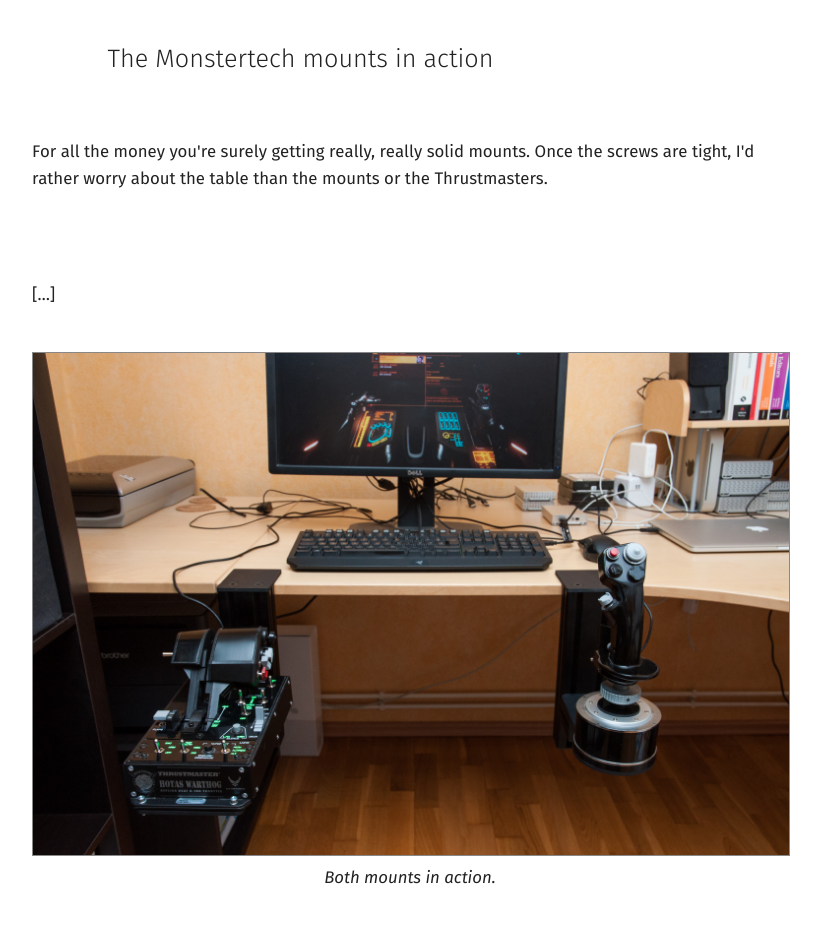
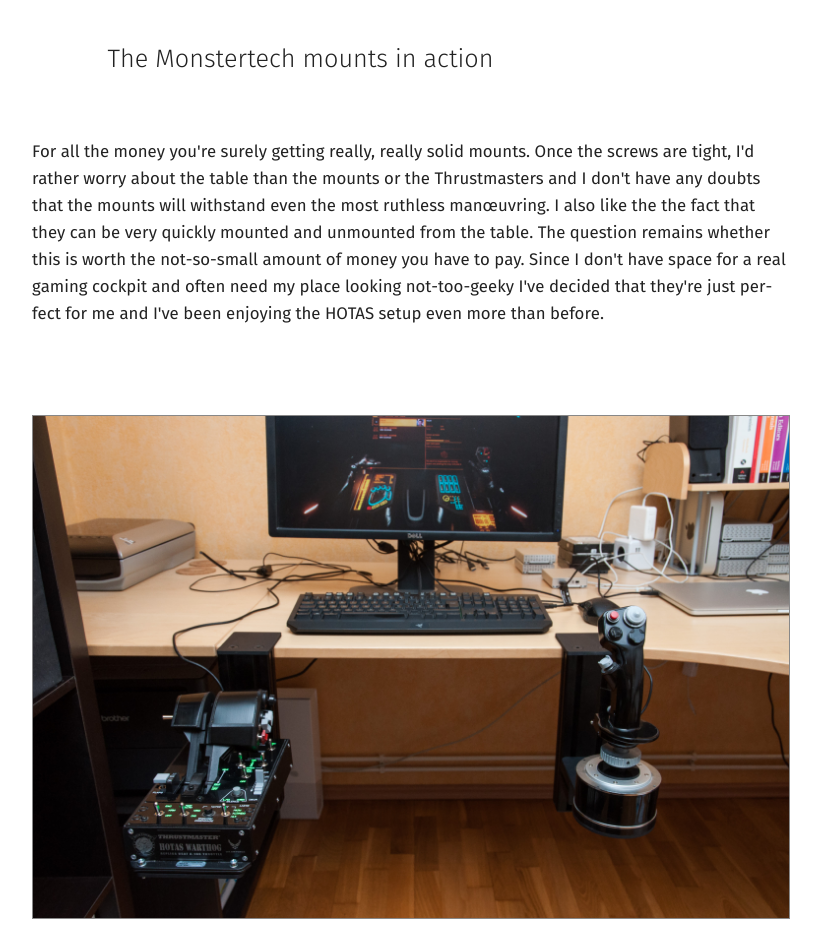
Before and after one commit to Azyron/azyron.github.io, a plain HTML site: page monstertech-mounts/index.html in a window 1280 px wide. Shown: the part 6040-6971 px from the top of the page, without its empty margins (230-1051 px from the left). Drawn offline with Linux system fonts and the light colour scheme.

Commit message:
Added summary.

```diff
--- a/monstertech-mounts/index.html
+++ b/monstertech-mounts/index.html
@@ -173,11 +173,14 @@
    <p style="margin-top:5ex; margin-bottom:10ex">
     For all the money you're surely getting really, really solid mounts.
     Once the screws are tight, I'd rather worry about the table than the
-    mounts or the Thrustmasters.
-   </p>
-
-   <p>
-   […]
+    mounts or the Thrustmasters and I don't have any doubts that the
+    mounts will withstand even the most ruthless manœuvring. I also like
+    the the fact that they can be very quickly mounted and unmounted from the
+    table. The question remains whether this is worth the not-so-small
+    amount of money you have to pay. Since I don't have space for a real
+    gaming cockpit and often need my place looking not-too-geeky I've
+    decided that they're just perfect for me and I've been enjoying the HOTAS
+    setup even more than before.
    </p>
 
    <div class="horizontal-image-outer-wrapper">
```
